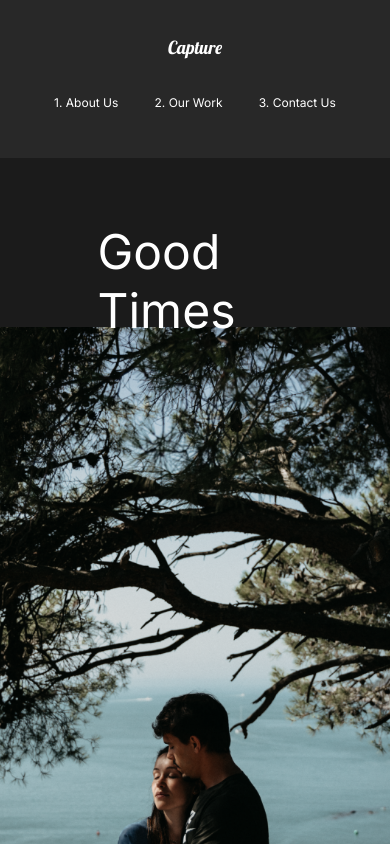
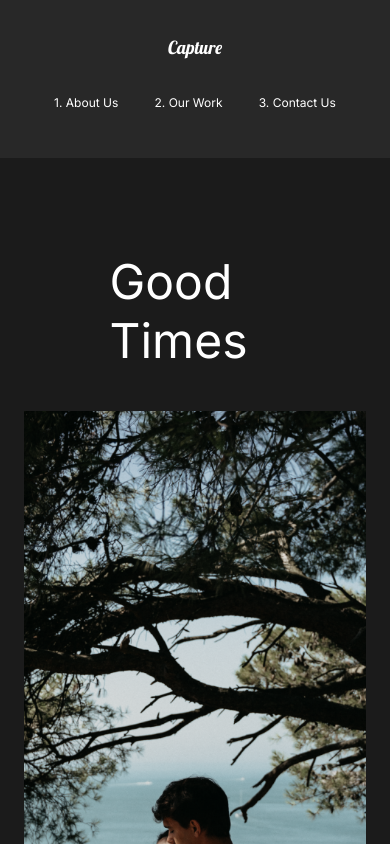
Before and after one commit to rodolfoalvarenga/captureproject-react, a React (Create React App) app: page /work/good-times in a window 390 px wide. Shown: the top 844 px of the page. Built offline with nearby package versions, Linux system fonts and the light colour scheme.

Commit message:
28. Corrected Mobile

```diff
--- a/src/pages/MovieDetail.js
+++ b/src/pages/MovieDetail.js
@@ -50,6 +50,9 @@ const MovieDetail = () => {
 
 const Details = styled(motion.div)`
   color: white;
+  @media (max-width: 1300px) {
+    padding: 2rem 2rem;
+  }
 `;
 
 const HeadLine = styled.div`
@@ -61,11 +64,17 @@ const HeadLine = styled.div`
     top: 10%;
     left: 50%;
     transform: translate(-50%, -10%);
+    @media (max-width: 1300px) {
+      margin-bottom: 5rem;
+    }
   }
   img {
     width: 100%;
     height: 70vh;
     object-fit: cover;
+    @media (max-width: 1300px) {
+      margin-top: 5rem;
+    }
   }
 `;
 
@@ -103,6 +112,12 @@ const ImageDisplay = styled.div`
     width: 100%;
     height: 100vh;
     object-fit: cover;
+    @media (max-width: 1300px) {
+      width: 100%;
+      height: auto;
+      /* Magic! */
+      /* max-width: 100vw; */
+    }
   }
 `;
 
```
Also changed, not shown: 1 other file (tests, documents, lock files or other folders).
